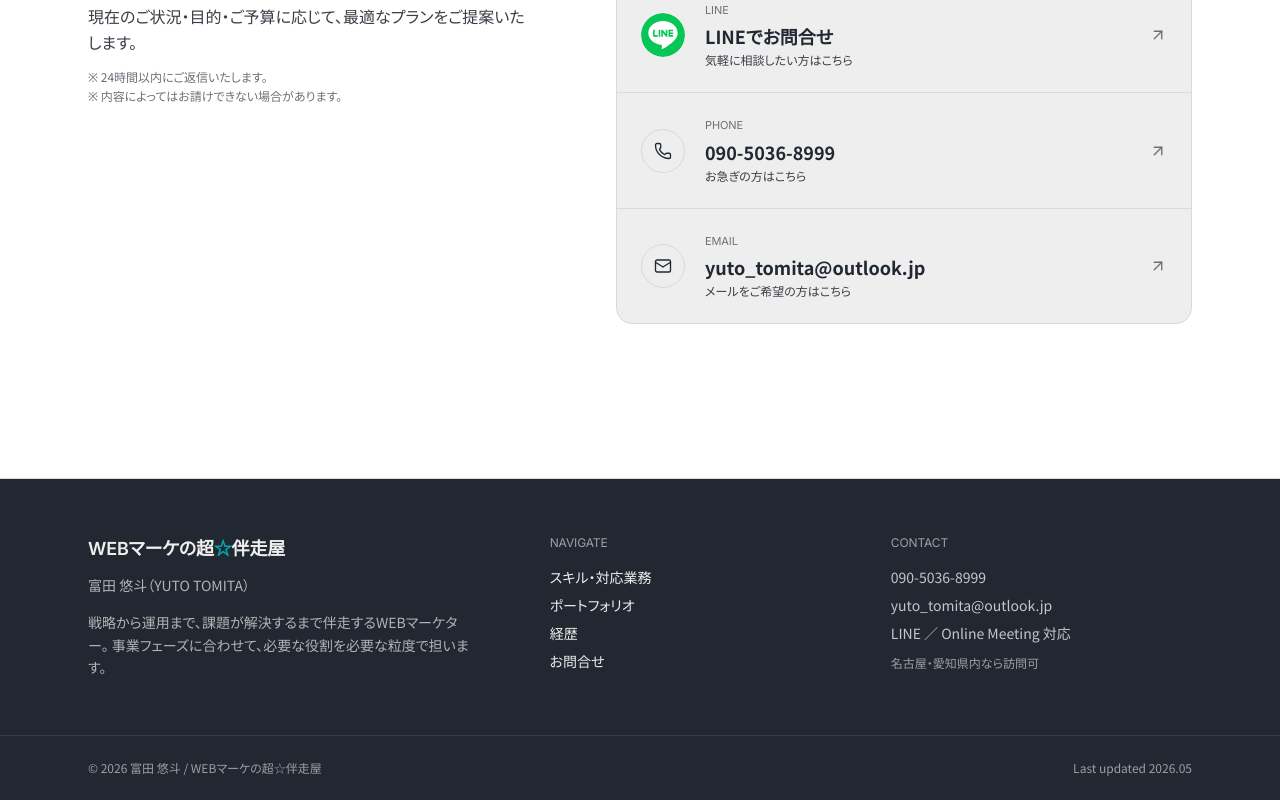
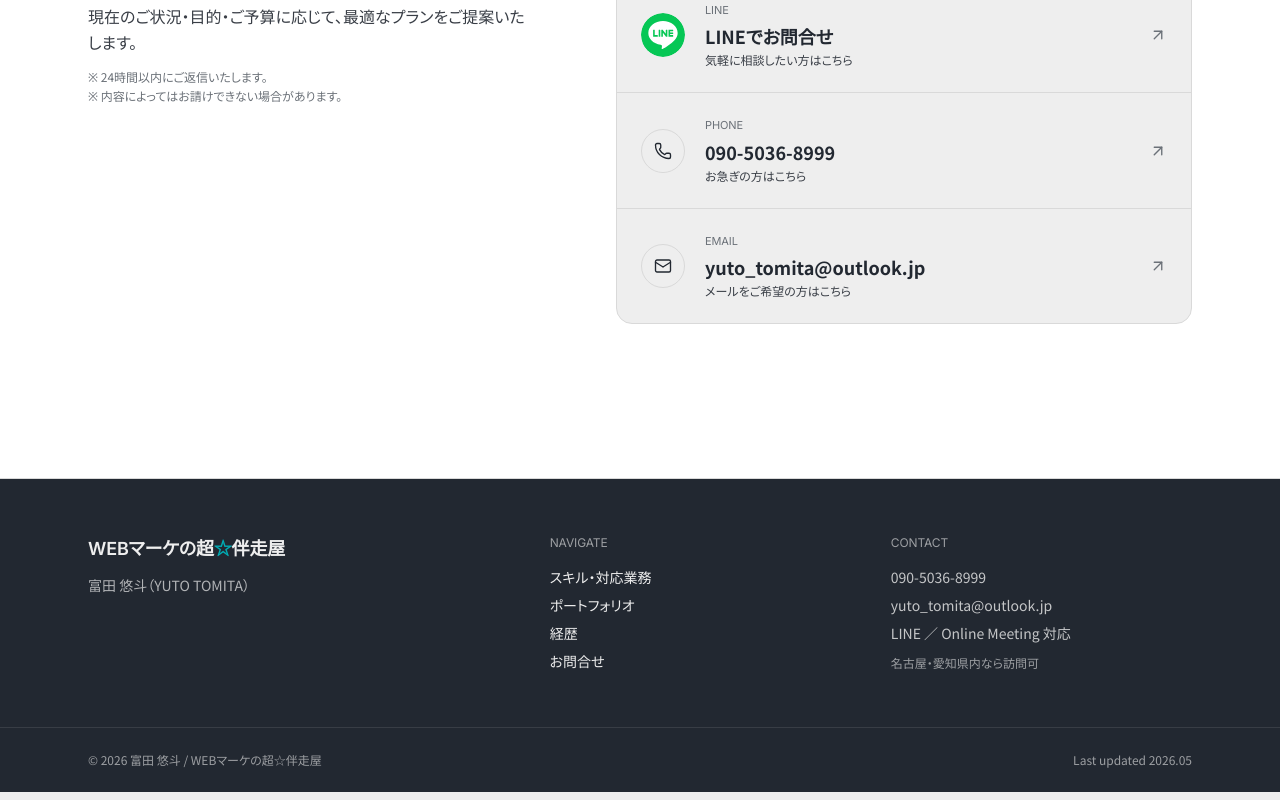
Before and after one commit to tomitayuto/portfolio-site, a Next.js app: page / in a window 1280 px wide. Shown: the part 8466-9266 px from the top of the page. Built offline with nearby package versions, Linux system fonts and the light colour scheme.

Commit message:
copy(Footer): 屋号下の説明文を削除してスッキリ整理
Co-Authored-By: Claude Opus 4.7 <noreply@anthropic.com>

```diff
--- a/app/components/Footer.tsx
+++ b/app/components/Footer.tsx
@@ -9,10 +9,6 @@ export default function Footer() {
             WEBマーケの超<span className="text-accent">☆</span>伴走屋
           </p>
           <p className="mt-3 text-sm text-background/70">{site.name}（{site.nameEn}）</p>
-          <p className="mt-4 max-w-sm text-sm leading-relaxed text-background/70">
-            戦略から運用まで、課題が解決するまで伴走するWEBマーケター。
-            事業フェーズに合わせて、必要な役割を必要な粒度で担います。
-          </p>
         </div>
         <div>
           <p className="font-display text-xs uppercase tracking-[0.22em] text-background/60">
```
